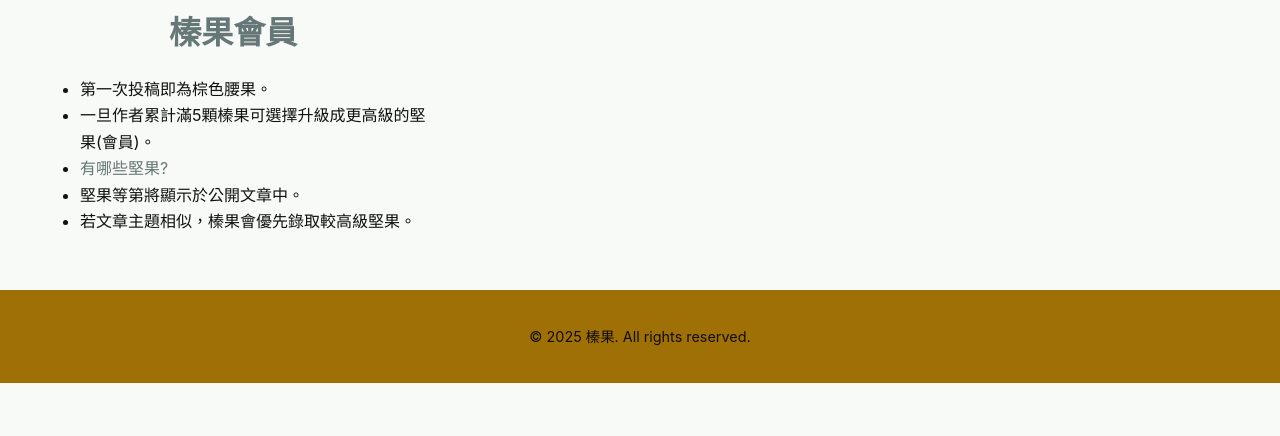
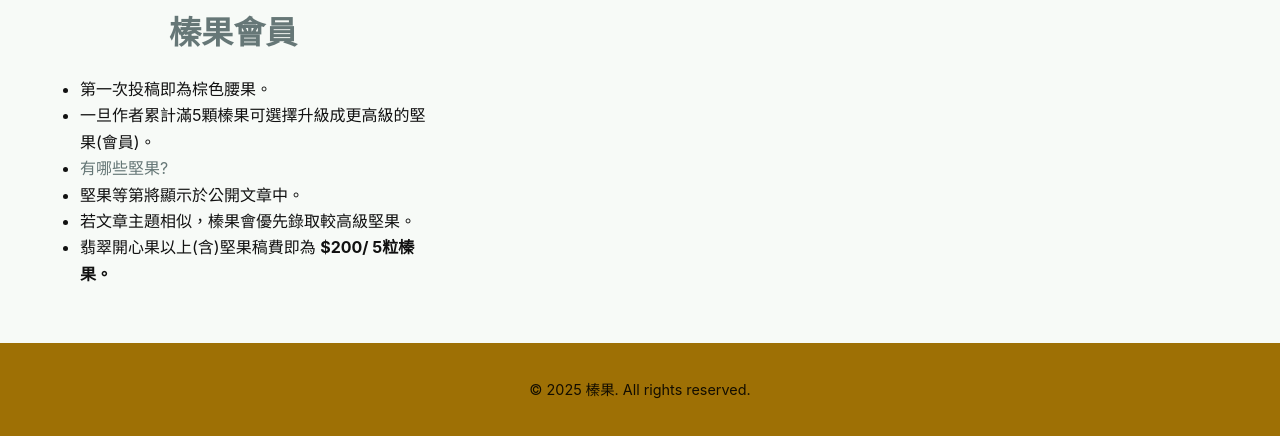
Before and after one commit to Hazelnut-0820/hazelnut-nycu-nthu, a plain HTML site: page about.html in a window 1280 px wide. Shown: the part 2023-2459 px from the top of the page. Before the commit the page ends 2406 px from the top, so only its background shows below. Drawn offline with Linux system fonts and the light colour scheme.

Commit message:
update about

```diff
--- a/about.html
+++ b/about.html
@@ -105,6 +105,7 @@
     <li><a href="堅果.html">有哪些堅果?</a></li>
     <li>堅果等第將顯示於公開文章中。</li>
     <li>若文章主題相似，榛果會優先錄取較高級堅果。</li>
+    <li>翡翠開心果以上(含)堅果稿費即為 <strong>$200/ 5粒榛果。</strong></li>
   </ul>
 </section></div>
   </main>
```
